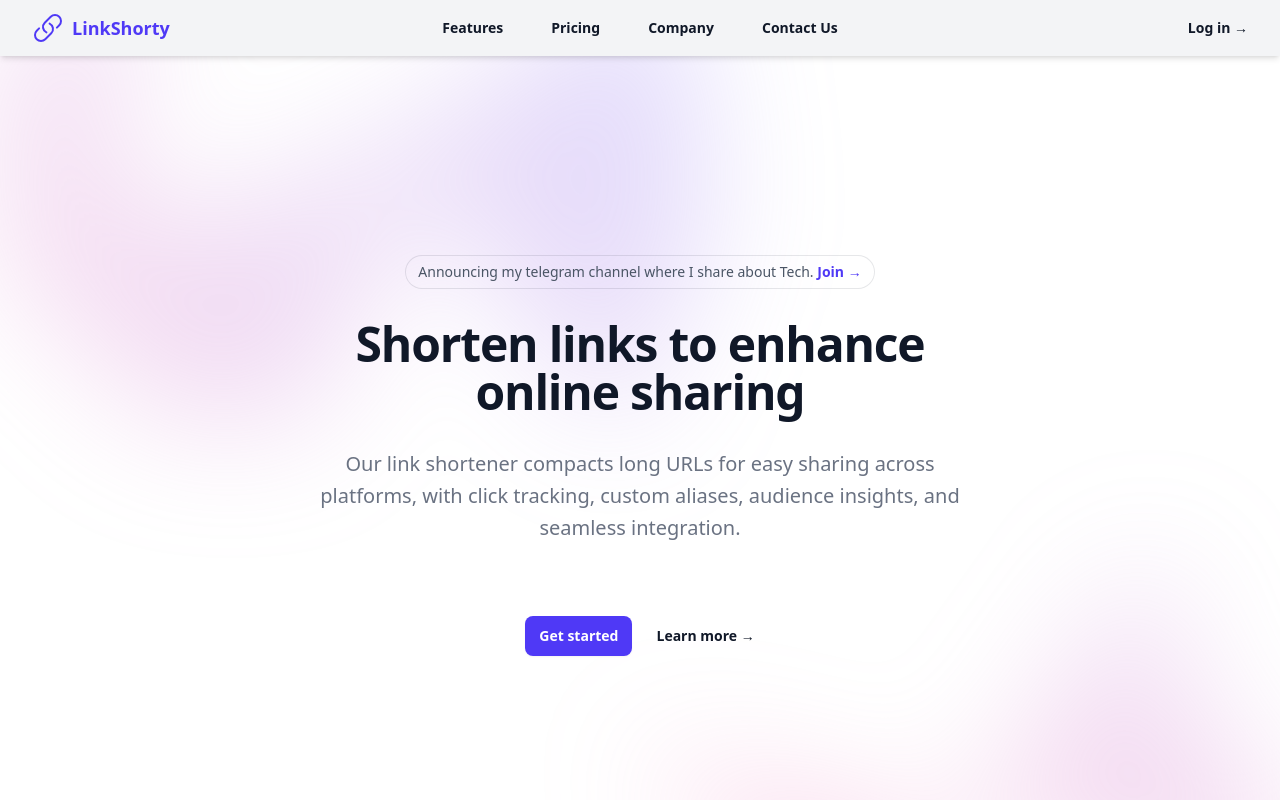
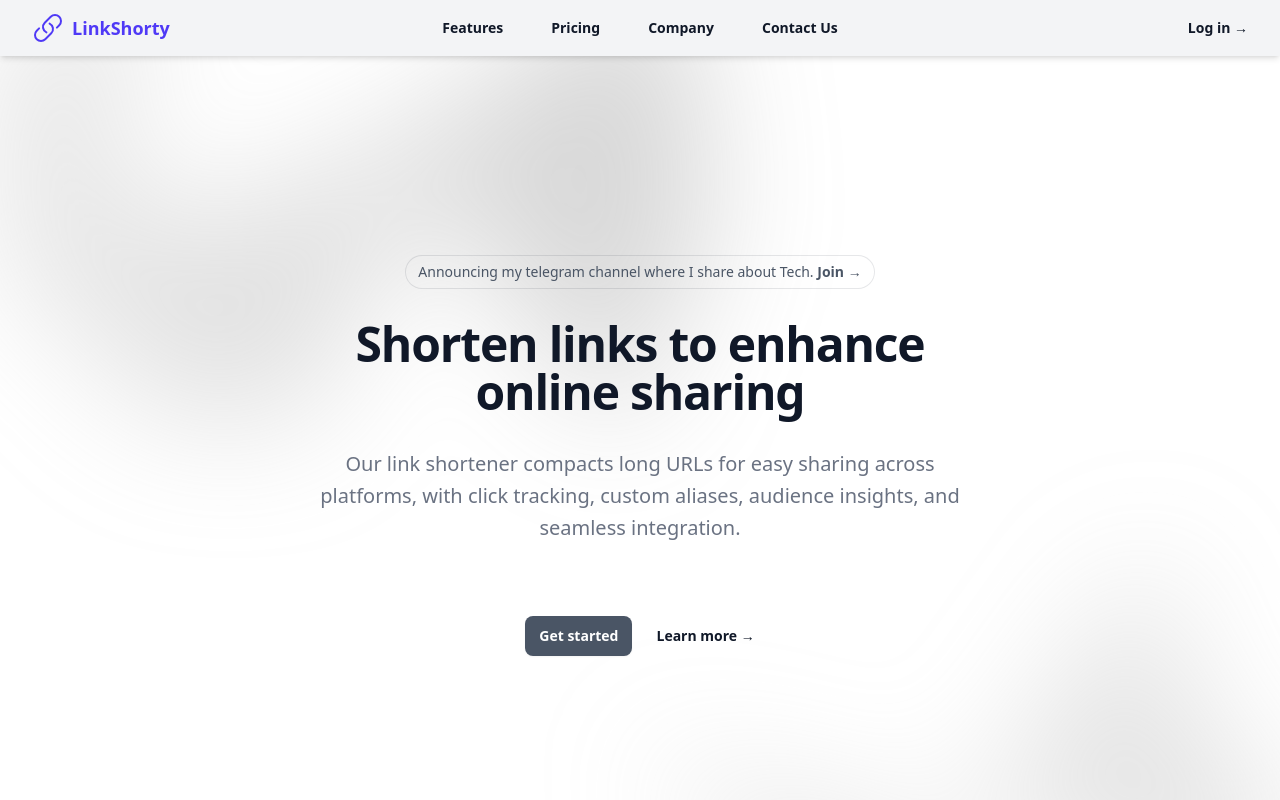
Before and after one commit to Mahiamk/link_shortener_monorepo, a Next.js app in the folder apps/web/: page / in a window 1280 px wide. Shown: the top 800 px of the page. Built offline with nearby package versions, Linux system fonts and the light colour scheme.

Commit message:
fix: update background colors to use consistent gray shades

```diff
--- a/apps/web/app/page.tsx
+++ b/apps/web/app/page.tsx
@@ -23,7 +23,7 @@ export default function Homepage() {
               clipPath:
                 'polygon(74.1% 44.1%, 100% 61.6%, 97.5% 26.9%, 85.5% 0.1%, 80.7% 2%, 72.5% 32.5%, 60.2% 62.4%, 52.4% 68.1%, 47.5% 58.3%, 45.2% 34.5%, 27.5% 76.7%, 0.1% 64.9%, 17.9% 100%, 27.6% 76.8%, 76.1% 97.7%, 74.1% 44.1%)',
             }}
-            className="relative left-[calc(50%-11rem)] aspect-1155/678 w-144.5 -translate-x-1/2 rotate-30 bg-linear-to-tr from-[#ff80b5] to-[#9089fc] opacity-30 sm:left-[calc(50%-30rem)] sm:w-288.75"
+            className="relative left-[calc(50%-11rem)] aspect-1155/678 w-144.5 -translate-x-1/2 rotate-30 bg-linear-to-tr from-[#cccccc] to-[#666666] opacity-30 sm:left-[calc(50%-30rem)] sm:w-288.75"
           />
         </div>
 
@@ -35,7 +35,7 @@ export default function Homepage() {
                 href="https://t.me/mahikoTech"
                 target="_blank"
                 rel="noopener noreferrer"
-                className="font-semibold text-indigo-600 relative"
+                className="font-semibold text-gray-600 relative"
               >
                 <span aria-hidden="true" className="absolute inset-0" />
                 Join <span aria-hidden="true">&rarr;</span>
@@ -53,7 +53,7 @@ export default function Homepage() {
             <div className="mt-18 flex items-center justify-center gap-x-6">
               <a
                 href="/signup"
-                className="rounded-md bg-indigo-600 px-3.5 py-2.5 text-sm font-semibold text-white shadow-xs hover:bg-indigo-500 focus-visible:outline-2 focus-visible:outline-offset-2 focus-visible:outline-indigo-600"
+                className="rounded-md bg-gray-600 px-3.5 py-2.5 text-sm font-semibold text-white shadow-xs hover:bg-gray-500 focus-visible:outline-2 focus-visible:outline-offset-2 focus-visible:outline-gray-600"
               >
                 Get started
               </a>
@@ -74,7 +74,7 @@ export default function Homepage() {
               clipPath:
                 'polygon(74.1% 44.1%, 100% 61.6%, 97.5% 26.9%, 85.5% 0.1%, 80.7% 2%, 72.5% 32.5%, 60.2% 62.4%, 52.4% 68.1%, 47.5% 58.3%, 45.2% 34.5%, 27.5% 76.7%, 0.1% 64.9%, 17.9% 100%, 27.6% 76.8%, 76.1% 97.7%, 74.1% 44.1%)',
             }}
-            className="relative left-[calc(50%+3rem)] aspect-1155/678 w-144.5 -translate-x-1/2 bg-linear-to-tr from-[#ff80b5] to-[#9089fc] opacity-30 sm:left-[calc(50%+36rem)] sm:w-288.75"
+            className="relative left-[calc(50%+3rem)] aspect-1155/678 w-144.5 -translate-x-1/2 bg-linear-to-tr from-[#cccccc] to-[#666666] opacity-30 sm:left-[calc(50%+36rem)] sm:w-288.75"
           />
         </div>
       </div>
```
